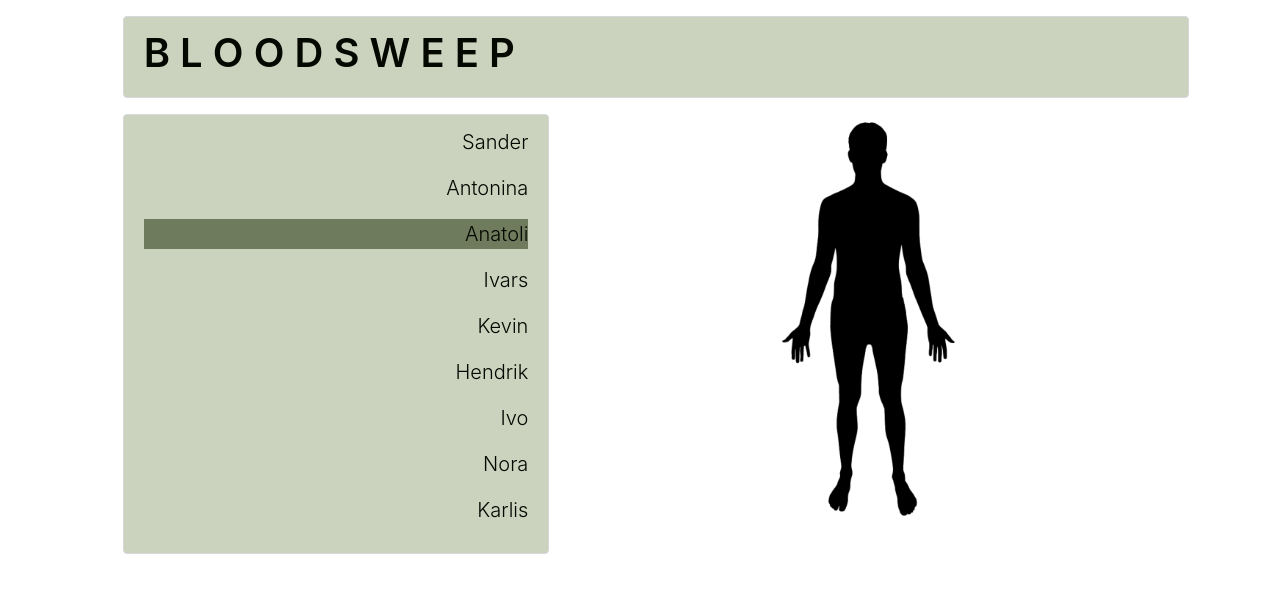
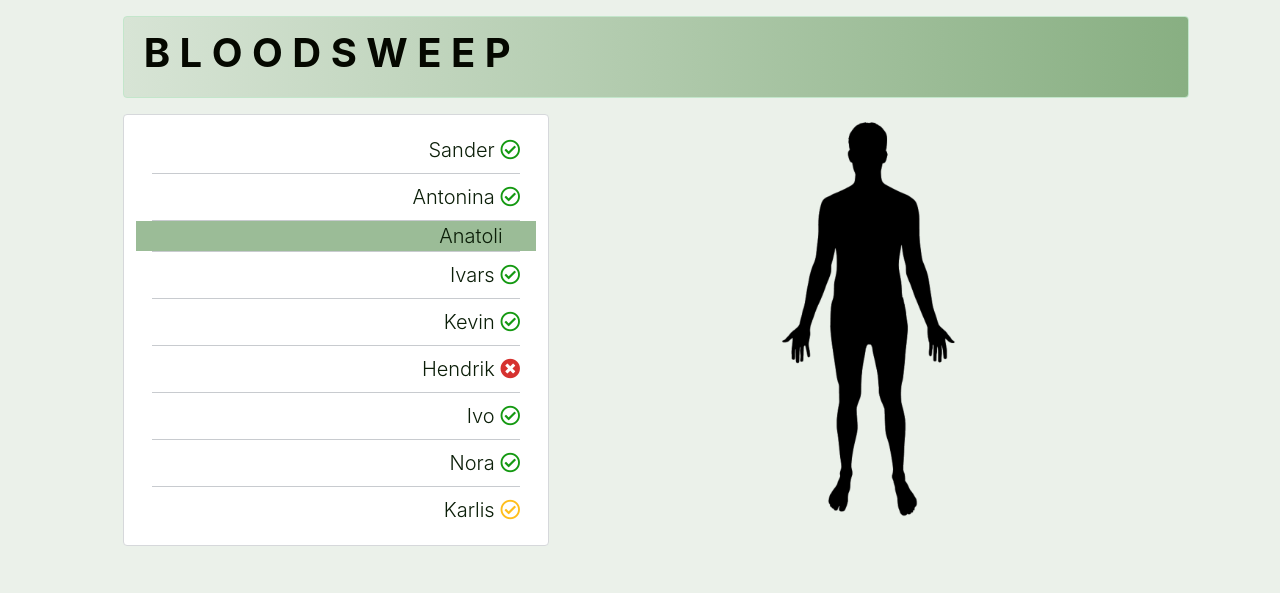
Before and after one commit to KaptenTiiguDev/uniform, a Flask app: page / in a window 1280 px wide. Shown: the top 593 px of the page. Run offline with Flask 2, Linux system fonts and the light colour scheme; data that the repository does not hold is empty; some libraries are stand-ins or nearby versions.

Commit message:
better design 3

```diff
--- a/static/style.css
+++ b/static/style.css
@@ -14,7 +14,9 @@
     left: 0;
     z-index: 100;
 }
-
+body{
+background-color:#ebf1ea;
+}
 .body-spot {
     position: absolute;
     z-index: 200;
@@ -59,12 +61,41 @@
     margin-bottom: 1.5rem;
 }
 .alert-secondary{
-    background-color:#CBD3BE;
+    background-color: #ffff;
 }
+
+.warning{
+    background-color:#9bbc97;
+    margin: -8px;
+    border: 8px;
+}
+
+.alert-success{
+    background-image: linear-gradient(-90deg,#88af82,#d7e4d5);
+
+}
+.alert-info{
+    background-color:#74a26d;
+    color: #ffdb83;
+}
+
 h1{
     font-weight:580;
     color:#050800;
 }
 p{
-    color:#050800;
+    color:#0b1e08;
+    margin: 8px;
 }
+.far-normal{
+    color:#149911;
+}
+.far-danger{
+    color:#d63230;
+}
+.far-warn{
+    color:#ffbe1c;
+}
+hr{
+    margin: 8px;
+}
--- a/templates/index.html
+++ b/templates/index.html
@@ -3,6 +3,7 @@
     <head>
         <meta charset="utf-8">
         <meta name="viewport" content="width=device-width, initial-scale=1, shrink-to-fit=no">
+	<link rel="stylesheet" href="https://use.fontawesome.com/releases/v5.3.1/css/all.css" integrity="sha384-mzrmE5qonljUremFsqc01SB46JvROS7bZs3IO2EmfFsd15uHvIt+Y8vEf7N7fWAU" crossorigin="anonymous">
         <link rel="stylesheet" href="../static/bootstrap.min.css">
         <link rel="stylesheet" href="../static/style.css?v={{version}}">
         <title>Bloodsweep</title>
@@ -11,23 +12,32 @@
         <div class="container-fluid m-3">
 
             <div class="row justify-content-center">
-                <div class="col-md-10 pull-center alert alert-secondary">
-                    <h1>B L O O D S W E E P</h1>
+                <div class="col-md-10 pull-center alert alert-success">
+                    <h1 class="font-weight-bold">B L O O D S W E E P</h1>
                 </div>
            </div>
 
             <div class="row justify-content-center">
                 <div class="col-md-4 text-right p-0" style="height:100%;">
                     <div class="col-md-12 alert alert-secondary text-white">
-                        <p class="lead">Sander</p>
-                        <p class="lead">Antonina</p>
-                        <p class="lead" style="background-color:#6F7B5D;">Anatoli</p>
-                        <p class="lead">Ivars</p>
-                        <p class="lead">Kevin</p>
-                        <p class="lead">Hendrik</p>
-                        <p class="lead">Ivo</p>
-                        <p class="lead">Nora</p>
-			<p class="lead">Karlis</p>
+                        <p class="lead">Sander&nbsp;<i class="far fa-check-circle far-normal"></i></p>
+			<hr>
+                        <p class="lead">Antonina&nbsp;<i class="far fa-check-circle far-normal"></i></p>
+			<hr>
+                        <p class="lead warning">Anatoli&nbsp;&nbsp;&nbsp;&nbsp;&nbsp;&nbsp;</p>
+			<hr>
+                        <p class="lead">Ivars&nbsp;<i class="far fa-check-circle far-normal"></i></p>
+			<hr>
+                        <p class="lead">Kevin&nbsp;<i class="far fa-check-circle far-normal"></i></p>
+			<hr>
+                        <p class="lead">Hendrik&nbsp;<i class="far fa-times-circle far-danger font-weight-bold"></i></p>
+			<hr>
+                        <p class="lead">Ivo&nbsp;<i class="far fa-check-circle far-normal"></i></p>
+			<hr>
+                        <p class="lead">Nora&nbsp;<i class="far fa-check-circle far-normal"></i></p>
+			<hr>
+			<p class="lead">Karlis&nbsp;<i class="far fa-check-circle far-warn"></i></p>
+
                     </div>
                 </div>
                 <div class="col-md-6">
@@ -45,7 +55,7 @@
                         <div class="body-spot" id="body-spot-legRight"></div>
                         <div class="body-spot" id="body-spot-legLeft"></div>
                     </div>
-                    <div class="alert alert-secondary" id="injury-info-container" style="background-color:#6F7B5D;">
+                    <div class="alert alert-info text-center" id="injury-info-container">
                         <p class="lead" id="injury-info-text" style="font-weight: 580;font-size:2em;"></p>
                     </div>
                 </div>
```
